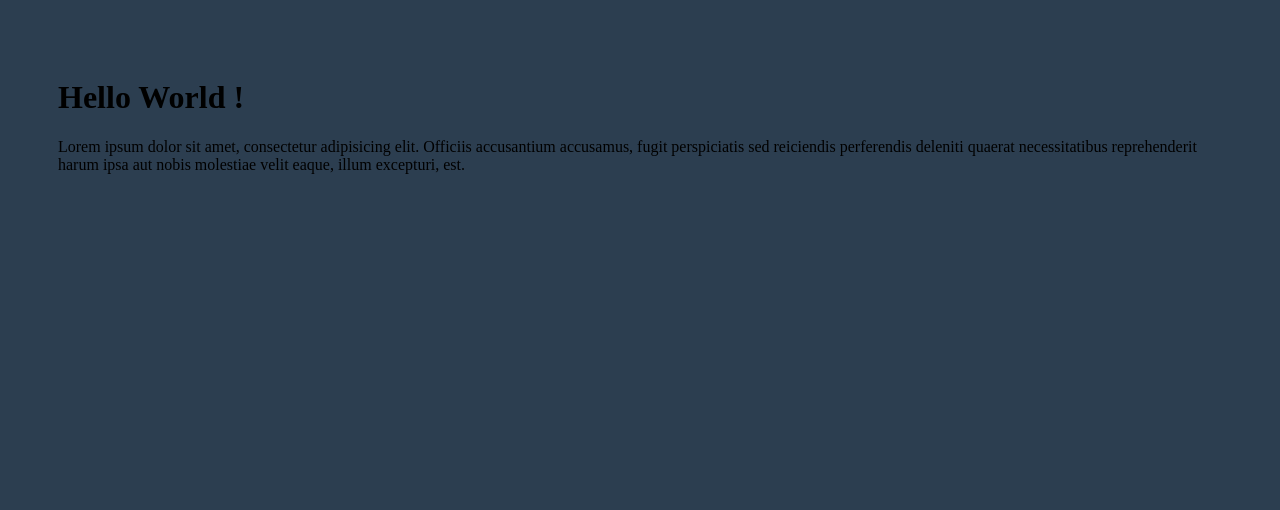
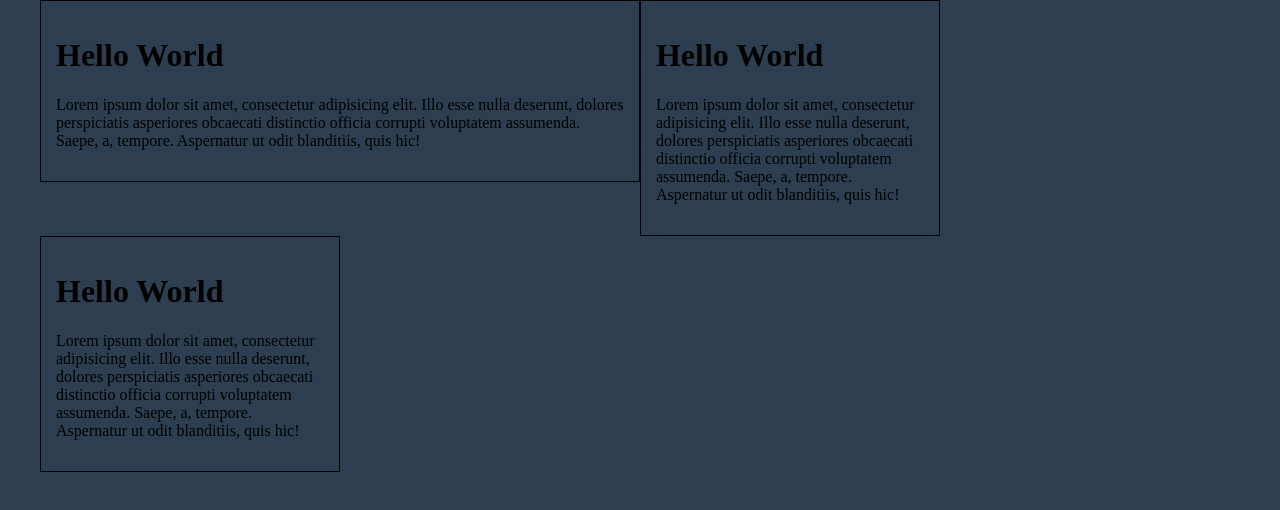
Before and after one commit to fabioewerton/rwd, a website: page _source/index.html in a window 1280 px wide. Drawn offline with nearby package versions, Linux system fonts and the light colour scheme; files that its build step writes are made by us from their sources.

Commit message:
adição do grid de 12 cols

```diff
--- a/_source/index.html
+++ b/_source/index.html
@@ -8,8 +8,31 @@
 	<link rel="stylesheet" href="../_dist/css/style.css">
 </head>
 <body>
-	<h1>Hello World !</h1>
-	<p>Lorem ipsum dolor sit amet, consectetur adipisicing elit. Officiis accusantium accusamus, fugit perspiciatis sed reiciendis perferendis deleniti quaerat necessitatibus reprehenderit harum ipsa aut nobis molestiae velit eaque, illum excepturi, est.</p>
+	<div class="container">
+		<div class="row">
+			<div class="col col-6">
+				<div class="item">
+					<h1>Hello World</h1>
+					<p>Lorem ipsum dolor sit amet, consectetur adipisicing elit. Illo esse nulla deserunt, dolores perspiciatis asperiores obcaecati distinctio officia corrupti voluptatem assumenda. Saepe, a, tempore. Aspernatur ut odit blanditiis, quis hic!</p>
+				</div>
+			</div>
+
+			<div class="col col-3">
+				<div class="item">
+					<h1>Hello World</h1>
+					<p>Lorem ipsum dolor sit amet, consectetur adipisicing elit. Illo esse nulla deserunt, dolores perspiciatis asperiores obcaecati distinctio officia corrupti voluptatem assumenda. Saepe, a, tempore. Aspernatur ut odit blanditiis, quis hic!</p>
+				</div>
+			</div>
+
+		</div>
+
+		<div class="col col-3">
+			<div class="item">
+				<h1>Hello World</h1>
+				<p>Lorem ipsum dolor sit amet, consectetur adipisicing elit. Illo esse nulla deserunt, dolores perspiciatis asperiores obcaecati distinctio officia corrupti voluptatem assumenda. Saepe, a, tempore. Aspernatur ut odit blanditiis, quis hic!</p>
+			</div>
+		</div>
+	</div>
 
 </body>
 </html>
--- a/_source/scss/_body.scss
+++ b/_source/scss/_body.scss
@@ -1,4 +1,4 @@
 body{
 	background: #2c3e50;
-	padding: 50px;
+	margin: 0;
 }
--- a/_source/scss/_grid.scss
+++ b/_source/scss/_grid.scss
@@ -1,3 +1,43 @@
 *{
 	box-sizing: border-box;
 }
+
+.container{
+	width: 1200px;
+	margin: 0 auto;
+}
+.row:after{
+	content: "";
+	clear: both;
+	display: table;
+}
+.col{
+	float: left;
+	padding: 15px;
+	position: relative;
+	border: solid black 1px;
+}
+.col-1{
+	width: 8.333% * 1;}
+.col-2{
+	width: 8.333% * 2;}
+.col-3{
+	width: 8.333% * 3;}
+.col-4{
+	width: 8.333% * 4;}
+.col-5{
+	width: 8.333% * 5;}
+.col-6{
+	width: 8.333% * 6;}
+.col-7{
+	width: 8.333% * 7;}
+.col-8{
+	width: 8.333% * 8;}
+.col-9{
+	width: 8.333% * 9;}
+.col-10{
+	width: 8.333% * 10;}
+.col-11{
+	width: 8.333% * 11;}
+.col-12{
+	width: 8.333% * 12;}
```
